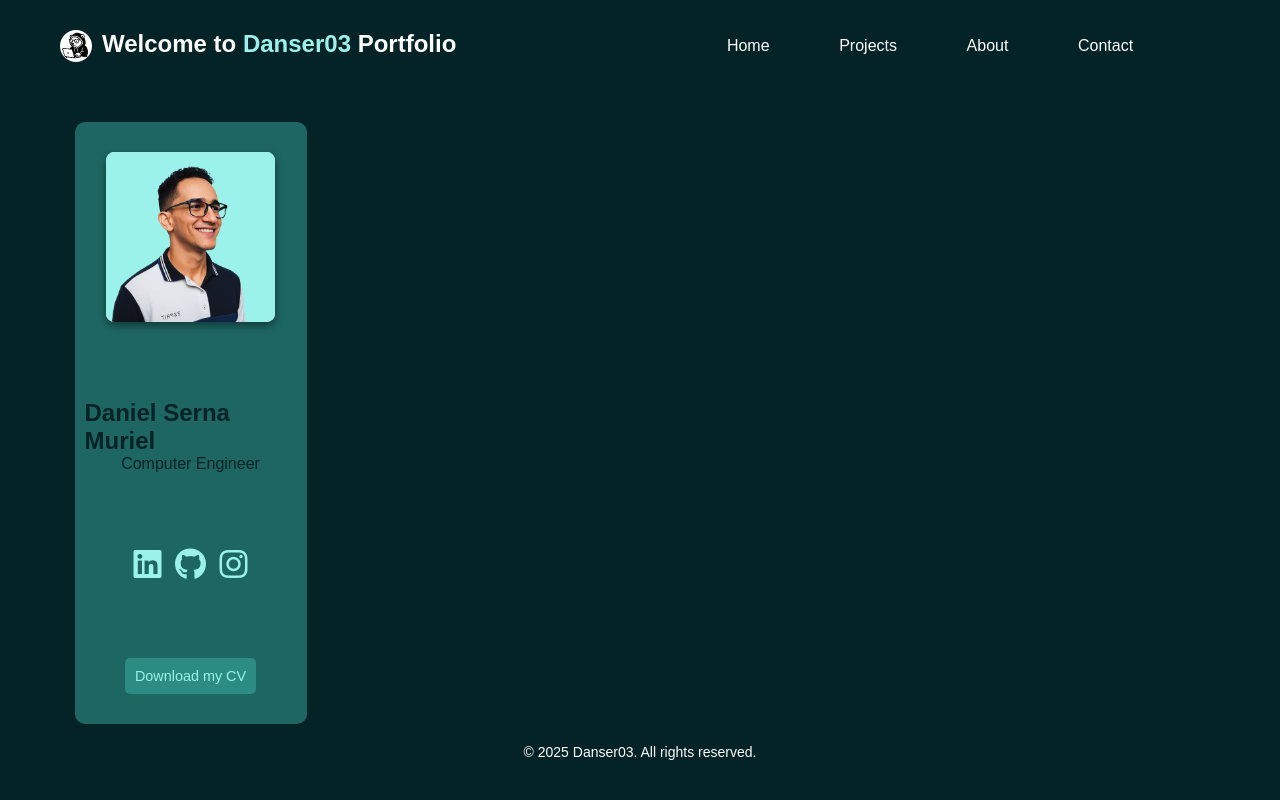
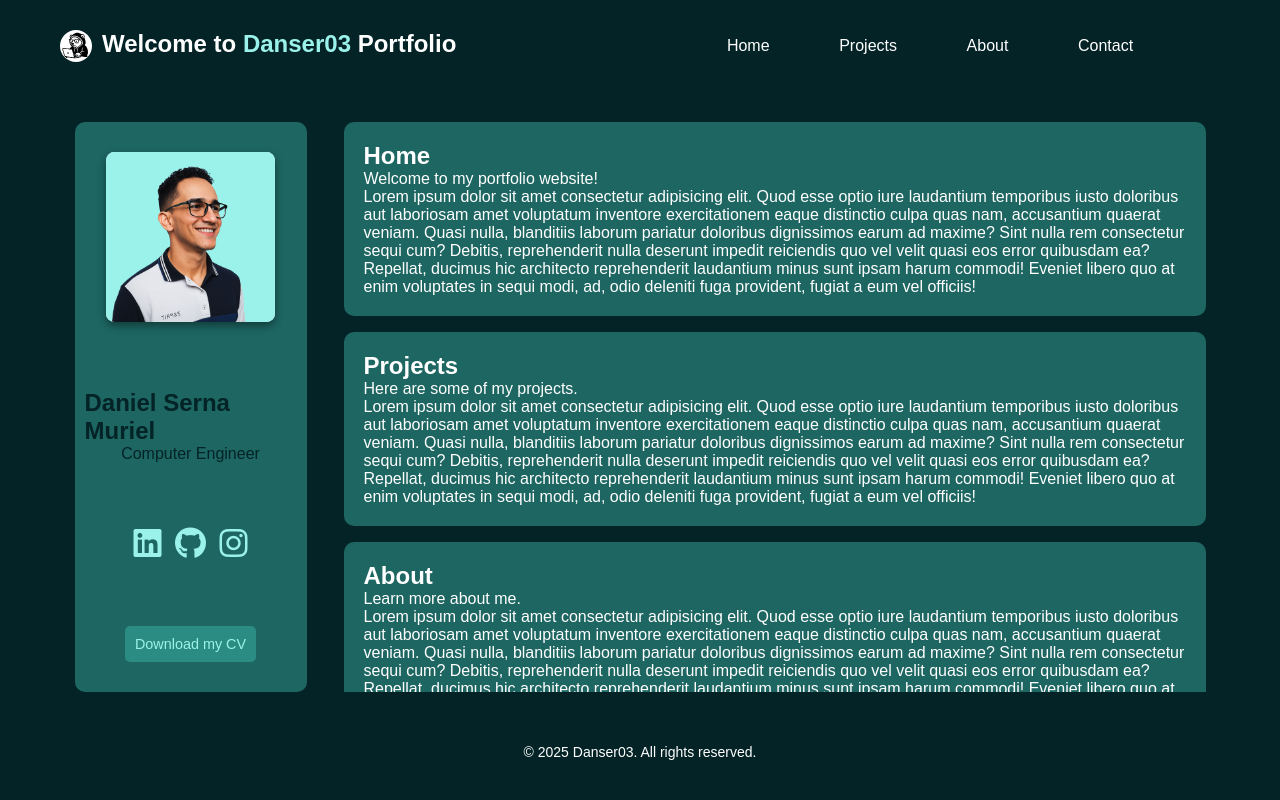
Before and after one commit to DanSM03/Portfolio, a plain HTML site: page components/index.html in a window 1280 px wide. Drawn offline with Linux system fonts and the light colour scheme; a web font is replaced by a local one.

Commit message:
Correción de estilos y adición de la sección de contenidos

```diff
--- a/assets/css/styles.css
+++ b/assets/css/styles.css
@@ -147,31 +147,31 @@ a {
   color: black;
 }
 
+.content {
+  display: flex;
+  height: calc(100vh - var(--top-bar-height, 120px) - var(--footer-height, 60px)); /* ocupa toda la ventana menos la barra superior y el footer */
+}
+
 .main-content {
   display: flex;
   flex-direction: column;
-  justify-content: flex-start;
-  align-items: center;
+  gap: 1rem;
   width: 75%;
-  height: 100%;
+  overflow-y: auto;
+  padding-left: 0.5rem; /* compensar espacio si la barra queda pegada al borde */
+
+  /* Mover scrollbar a la izquierda */
+  direction: rtl; /* Scrollbar a la izquierda */
 }
 
-.under-construction-container {
-  display: flex;
-  flex-direction: column;
-  justify-content: space-around;
-  align-items: center;
-  width: 100%;
-  height: 100%;
+.main-content > * {
+  direction: ltr; /* Restaurar dirección normal del contenido */
+}
+.content_card {
+  padding: 20px;
   background-color: #41bfb26d;
-  color: black;
   border-radius: 10px;
-}
-
-.under-construction {
-  width: 95%;
-  height: 350px;
-  border-radius: 10px;
+  flex-shrink: 0;
 }
 
 footer {
--- a/components/index.html
+++ b/components/index.html
@@ -100,6 +100,38 @@
 
       <main class="main-content">
 
+        <section id="home" class="content_card">
+          <h2>Home</h2>
+          <p>Welcome to my portfolio website!</p>
+          <p>Lorem ipsum dolor sit amet consectetur adipisicing elit. Quod esse optio iure laudantium temporibus iusto doloribus aut laboriosam amet voluptatum inventore exercitationem eaque distinctio culpa quas nam, accusantium quaerat veniam.
+          Quasi nulla, blanditiis laborum pariatur doloribus dignissimos earum ad maxime? Sint nulla rem consectetur sequi cum? Debitis, reprehenderit nulla deserunt impedit reiciendis quo vel velit quasi eos error quibusdam ea?
+          Repellat, ducimus hic architecto reprehenderit laudantium minus sunt ipsam harum commodi! Eveniet libero quo at enim voluptates in sequi modi, ad, odio deleniti fuga provident, fugiat a eum vel officiis!</p>
+        </section>
+
+        <section id="projects" class="content_card">
+          <h2>Projects</h2>
+          <p>Here are some of my projects.</p>
+          <p>Lorem ipsum dolor sit amet consectetur adipisicing elit. Quod esse optio iure laudantium temporibus iusto doloribus aut laboriosam amet voluptatum inventore exercitationem eaque distinctio culpa quas nam, accusantium quaerat veniam.
+          Quasi nulla, blanditiis laborum pariatur doloribus dignissimos earum ad maxime? Sint nulla rem consectetur sequi cum? Debitis, reprehenderit nulla deserunt impedit reiciendis quo vel velit quasi eos error quibusdam ea?
+          Repellat, ducimus hic architecto reprehenderit laudantium minus sunt ipsam harum commodi! Eveniet libero quo at enim voluptates in sequi modi, ad, odio deleniti fuga provident, fugiat a eum vel officiis!</p>
+        </section>
+
+        <section id="about" class="content_card">
+          <h2>About</h2>
+          <p>Learn more about me.</p>
+          <p>Lorem ipsum dolor sit amet consectetur adipisicing elit. Quod esse optio iure laudantium temporibus iusto doloribus aut laboriosam amet voluptatum inventore exercitationem eaque distinctio culpa quas nam, accusantium quaerat veniam.
+          Quasi nulla, blanditiis laborum pariatur doloribus dignissimos earum ad maxime? Sint nulla rem consectetur sequi cum? Debitis, reprehenderit nulla deserunt impedit reiciendis quo vel velit quasi eos error quibusdam ea?
+          Repellat, ducimus hic architecto reprehenderit laudantium minus sunt ipsam harum commodi! Eveniet libero quo at enim voluptates in sequi modi, ad, odio deleniti fuga provident, fugiat a eum vel officiis!</p>
+        </section>
+
+        <section id="contact" class="content_card">
+          <h2>Contact</h2>
+          <p>Get in touch with me.</p>
+          <p>Lorem ipsum dolor sit amet consectetur adipisicing elit. Quod esse optio iure laudantium temporibus iusto doloribus aut laboriosam amet voluptatum inventore exercitationem eaque distinctio culpa quas nam, accusantium quaerat veniam.
+          Quasi nulla, blanditiis laborum pariatur doloribus dignissimos earum ad maxime? Sint nulla rem consectetur sequi cum? Debitis, reprehenderit nulla deserunt impedit reiciendis quo vel velit quasi eos error quibusdam ea?
+          Repellat, ducimus hic architecto reprehenderit laudantium minus sunt ipsam harum commodi! Eveniet libero quo at enim voluptates in sequi modi, ad, odio deleniti fuga provident, fugiat a eum vel officiis!</p>
+        </section>
+
       </main>
     </div>
     <!-- // CONTENT -->
```
